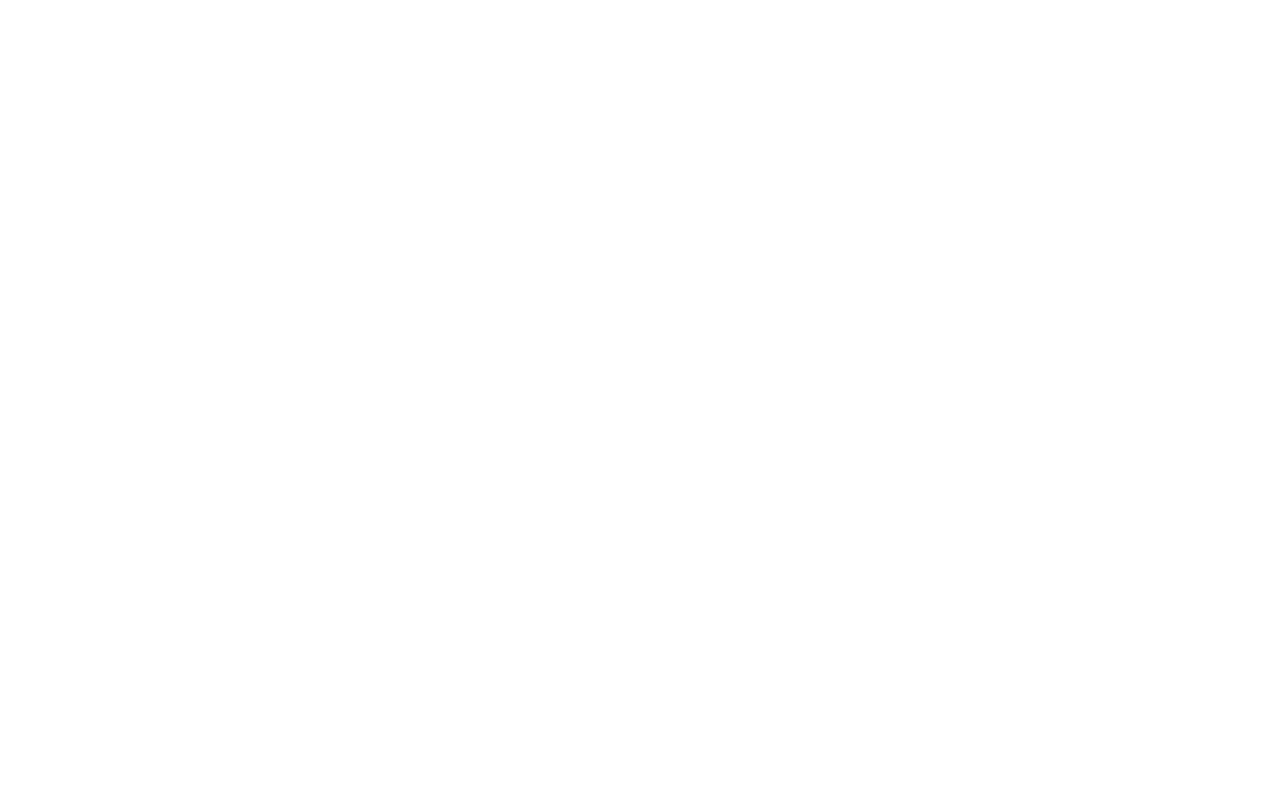
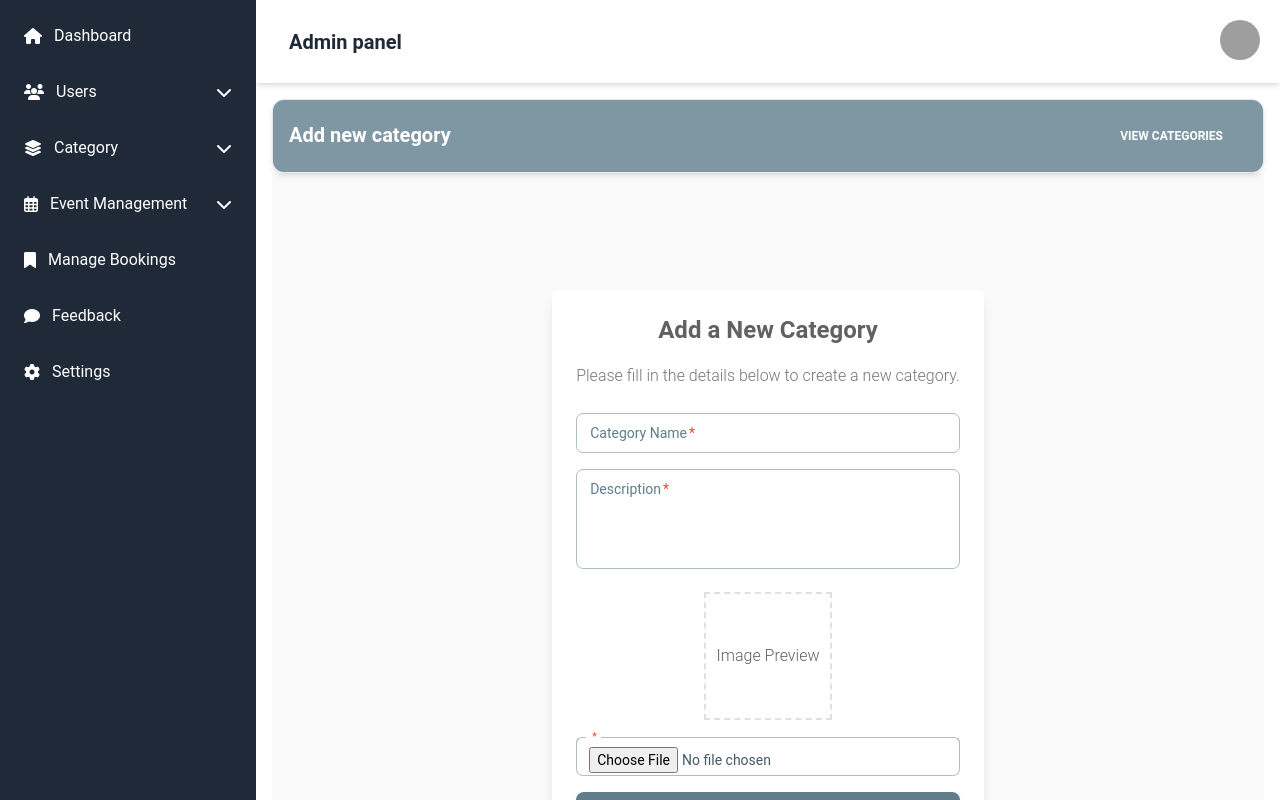
Before and after one commit to Saim-Al-Ifran/event-management-system-client, a React (Vite) app: page /dashboard/category/add in a window 1280 px wide. Before the commit this address had no page. Built offline with nearby package versions, Linux system fonts and the light colour scheme; grey boxes are pictures that could not be loaded.

Commit message:
added 2 new pages for creating and editing category page

```diff
--- a/src/components/Dashboard/Sidebar.tsx
+++ b/src/components/Dashboard/Sidebar.tsx
@@ -138,7 +138,7 @@
                 All Categories
               </NavLink>
               <NavLink
-                to="/dashboard/categories/add"
+                to="/dashboard/category/add"
                 end
                 className={({ isActive }) =>
                   `block p-2 rounded-md hover:bg-[#256caa] hover:text-white ${
--- a/src/pages/Dashboard/Category/AddCategory.tsx
+++ b/src/pages/Dashboard/Category/AddCategory.tsx
@@ -1,8 +1,122 @@
+// AddCategoryForm.tsx
+import React, { useState } from 'react';
+import { Input, Button, Textarea, Typography, Card, Avatar,Navbar } from '@material-tailwind/react';
+import { NavLink } from 'react-router-dom';
 
-const AddCategory = () => {
+const AddCategory: React.FC = () => {
+  const [name, setName] = useState<string>('');
+  const [description, setDescription] = useState<string>('');
+  const [image, setImage] = useState<File | null>(null);
+  const [imagePreview, setImagePreview] = useState<string | null>(null);
+
+  const handleImageChange = (e: React.ChangeEvent<HTMLInputElement>) => {
+    if (e.target.files && e.target.files[0]) {
+      const file = e.target.files[0];
+      setImage(file);
+      setImagePreview(URL.createObjectURL(file));
+    }
+  };
+
+  const handleSubmit = (e: React.FormEvent) => {
+    e.preventDefault();
+
+    // Perform validation and handle the form submission
+    const newCategory = {
+      name,
+      description,
+      image,
+    };
+
+    console.log('Category added:', newCategory);
+
+    // Reset the form
+    setName('');
+    setDescription('');
+    setImage(null);
+    setImagePreview(null);
+  };
+
   return (
-    <div>AddCategory</div>
-  )
-}
+    <>
 
-export default AddCategory
+<Navbar className="bg-[#607D8B] p-4" {...(undefined as any)}>
+        <div className="container mx-auto flex justify-between items-center">
+          <Typography variant="h5" color="white" className="font-bold" {...(undefined as any)}>
+            Add new category
+          </Typography>
+          <div className="flex space-x-4">
+             <NavLink to="/dashboard/categories">
+                <Button
+                  variant="text"
+                  color="white"
+                  {...(undefined as any)}
+                >
+                  View categories
+                </Button>
+             </NavLink>
+
+
+          </div>
+        </div>
+      </Navbar>
+
+    <div className="p-6 flex justify-center items-center bg-gray-50 min-h-screen">
+      <Card className="max-w-lg p-6 shadow-lg rounded-lg" {...(undefined as any)}>
+        <Typography variant="h4" className="text-center mb-4" {...(undefined as any)}>
+          Add a New Category
+        </Typography>
+        <Typography className="text-center text-gray-600 mb-6" {...(undefined as any)}>
+          Please fill in the details below to create a new category.
+        </Typography>
+        <form onSubmit={handleSubmit} className="space-y-4">
+          <div>
+            <Input
+              type="text"
+              label="Category Name"
+              value={name}
+              onChange={(e) => setName(e.target.value)}
+              className="w-full"
+              required
+              {...(undefined as any)}
+            />
+          </div>
+          <div>
+            <Textarea
+              label="Description"
+              value={description}
+              onChange={(e) => setDescription(e.target.value)}
+              className="w-full"
+              required
+              {...(undefined as any)}
+            />
+          </div>
+          <div className="flex flex-col items-center">
+            {imagePreview ? (
+              <Avatar src={imagePreview} alt="Category Preview" className="w-32 h-32 mb-4"  {...(undefined as any)}/>
+            ) : (
+              <div className="w-32 h-32 flex justify-center items-center border-2 border-dashed border-gray-300 mb-4">
+                <Typography color="gray" {...(undefined as any)}>Image Preview</Typography>
+              </div>
+            )}
+            <Input
+              type="file"
+              onChange={handleImageChange}
+              className="w-full"
+              accept="image/*"
+              required
+              {...(undefined as any)}
+            />
+          </div>
+          <div className="text-center">
+            <Button type="submit" className="w-full" color="blue-gray" {...(undefined as any)}>
+              Add Category
+            </Button>
+          </div>
+        </form>
+      </Card>
+    </div>
+    </>
+  );
+};
+
+export default AddCategory;
--- a/src/pages/Dashboard/Category/AllCategories.tsx
+++ b/src/pages/Dashboard/Category/AllCategories.tsx
@@ -1,10 +1,11 @@
 import React from 'react';
 import CategoriesTable from '../../../components/Dashboard/Category/CategoiresTable';
+
 
 const AllCategories: React.FC = () => {
   return (
     <div className="min-h-screen bg-gray-50 p-6">
-       <CategoriesTable />
+       <CategoriesTable  />
     </div>
   )
 }
--- a/src/pages/Dashboard/Category/EditCategory.tsx
+++ b/src/pages/Dashboard/Category/EditCategory.tsx
@@ -1,7 +1,122 @@
-const EditCategory = () => {
+ // AddCategoryForm.tsx
+import React, { useState } from 'react';
+import { Input, Button, Textarea, Typography, Card, Avatar,Navbar } from '@material-tailwind/react';
+import { NavLink } from 'react-router-dom';
+
+const EditCategory: React.FC = () => {
+  const [name, setName] = useState<string>('');
+  const [description, setDescription] = useState<string>('');
+  const [image, setImage] = useState<File | null>(null);
+  const [imagePreview, setImagePreview] = useState<string | null>(null);
+
+  const handleImageChange = (e: React.ChangeEvent<HTMLInputElement>) => {
+    if (e.target.files && e.target.files[0]) {
+      const file = e.target.files[0];
+      setImage(file);
+      setImagePreview(URL.createObjectURL(file));
+    }
+  };
+
+  const handleSubmit = (e: React.FormEvent) => {
+    e.preventDefault();
+
+    // Perform validation and handle the form submission
+    const newCategory = {
+      name,
+      description,
+      image,
+    };
+
+    console.log('Category added:', newCategory);
+
+    // Reset the form
+    setName('');
+    setDescription('');
+    setImage(null);
+    setImagePreview(null);
+  };
+
   return (
-    <div>EditCategory</div>
-  )
-}
+    <>
 
-export default EditCategory
+<Navbar className="bg-[#607D8B] p-4" {...(undefined as any)}>
+        <div className="container mx-auto flex justify-between items-center">
+          <Typography variant="h5" color="white" className="font-bold" {...(undefined as any)}>
+           Edit category
+          </Typography>
+          <div className="flex space-x-4">
+             <NavLink to="/dashboard/categories">
+                <Button
+                  variant="text"
+                  color="white"
+                  {...(undefined as any)}
+                >
+                  View categories
+                </Button>
+             </NavLink>
+
+
+          </div>
+        </div>
+      </Navbar>
+
+    <div className="p-6 flex justify-center items-center bg-gray-50 min-h-screen">
+      <Card className="max-w-lg p-6 shadow-lg rounded-lg" {...(undefined as any)}>
+        <Typography variant="h4" className="text-center mb-4" {...(undefined as any)}>
+          Edit  Category
+        </Typography>
+        <Typography className="text-center text-gray-600 mb-6" {...(undefined as any)}>
+          Please fill in the details below to create a new category.
+        </Typography>
+        <form onSubmit={handleSubmit} className="space-y-4">
+          <div>
+            <Input
+              type="text"
+              label="Category Name"
+              value={name}
+              onChange={(e) => setName(e.target.value)}
+              className="w-full"
+              required
+              {...(undefined as any)}
+            />
+          </div>
+          <div>
+            <Textarea
+              label="Description"
+              value={description}
+              onChange={(e) => setDescription(e.target.value)}
+              className="w-full"
+              required
+              {...(undefined as any)}
+            />
+          </div>
+          <div className="flex flex-col items-center">
+            {imagePreview ? (
+              <Avatar src={imagePreview} alt="Category Preview" className="w-32 h-32 mb-4"  {...(undefined as any)}/>
+            ) : (
+              <div className="w-32 h-32 flex justify-center items-center border-2 border-dashed border-gray-300 mb-4">
+                <Typography color="gray" {...(undefined as any)}>Image Preview</Typography>
+              </div>
+            )}
+            <Input
+              type="file"
+              onChange={handleImageChange}
+              className="w-full"
+              accept="image/*"
+              required
+              {...(undefined as any)}
+            />
+          </div>
+          <div className="text-center">
+            <Button type="submit" className="w-full" color="blue-gray" {...(undefined as any)}>
+              Update Category
+            </Button>
+          </div>
+        </form>
+      </Card>
+    </div>
+    </>
+  );
+};
+
+export default EditCategory;
--- a/src/routes/AppRouter.tsx
+++ b/src/routes/AppRouter.tsx
@@ -4,6 +4,8 @@
 import AddUser from '../pages/Dashboard/User/AddUser';
 import EditUser from '../pages/Dashboard/User/EditUser';
 import AllCategories from '../pages/Dashboard/Category/AllCategories';
+import AddCategory from '../pages/Dashboard/Category/AddCategory';
+import EditCategory from '../pages/Dashboard/Category/EditCategory';
 
 const AppRouter = () => {
   return (
@@ -17,8 +19,9 @@
                         <Route path="bookings" element={<h1>bookings</h1>}/>
                         <Route path="feedback" element={<h1>All feedback</h1>}/>
                         <Route path="settings" element={<h1>All feedback</h1>}/>
-                        <Route path="categories/add" element={<h1>Add Category</h1>}/>
+                        <Route path="category/add" element={<AddCategory/>}/>
                         <Route path="categories" element={<AllCategories/>}/>
+                        <Route path="category/edit/:id" element={<EditCategory/>}/>
                         <Route path="events" element={<h1>All events</h1>}/>
                         <Route path="events/add" element={<h1>Add events</h1>}/>
                </Route>
```
